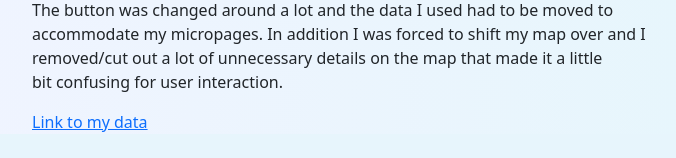
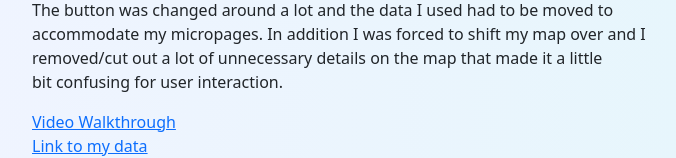
Before and after one commit to jmpredd1e/Data_Journalism_JP, a Flask app: page /about in a window 1280 px wide. Shown: the part 2171-2329 px from the top of the page, without its empty margins (50-726 px from the left). Before the commit the page ends 2303 px from the top, so only its background shows below. Run offline with Flask 3, Linux system fonts and the light colour scheme.

Commit message:
finished

```diff
--- a/templates/about.html
+++ b/templates/about.html
@@ -48,6 +48,8 @@
             removed/cut out a lot of unnecessary details on the map that made it a little <br>
             bit confusing for user interaction. <br>
         </p>
+        <a href="https://drive.google.com/file/d/1je0O5RexIeES5Tpouph2mN2lOJi0RPZ_/view?usp=sharing">Video Walkthrough</a>
+        </footer>
         <footer>
             <a href="https://catalog.data.gov/dataset/nypd-arrest-data-year-to-date">Link to my data</a>
         </footer>
```
